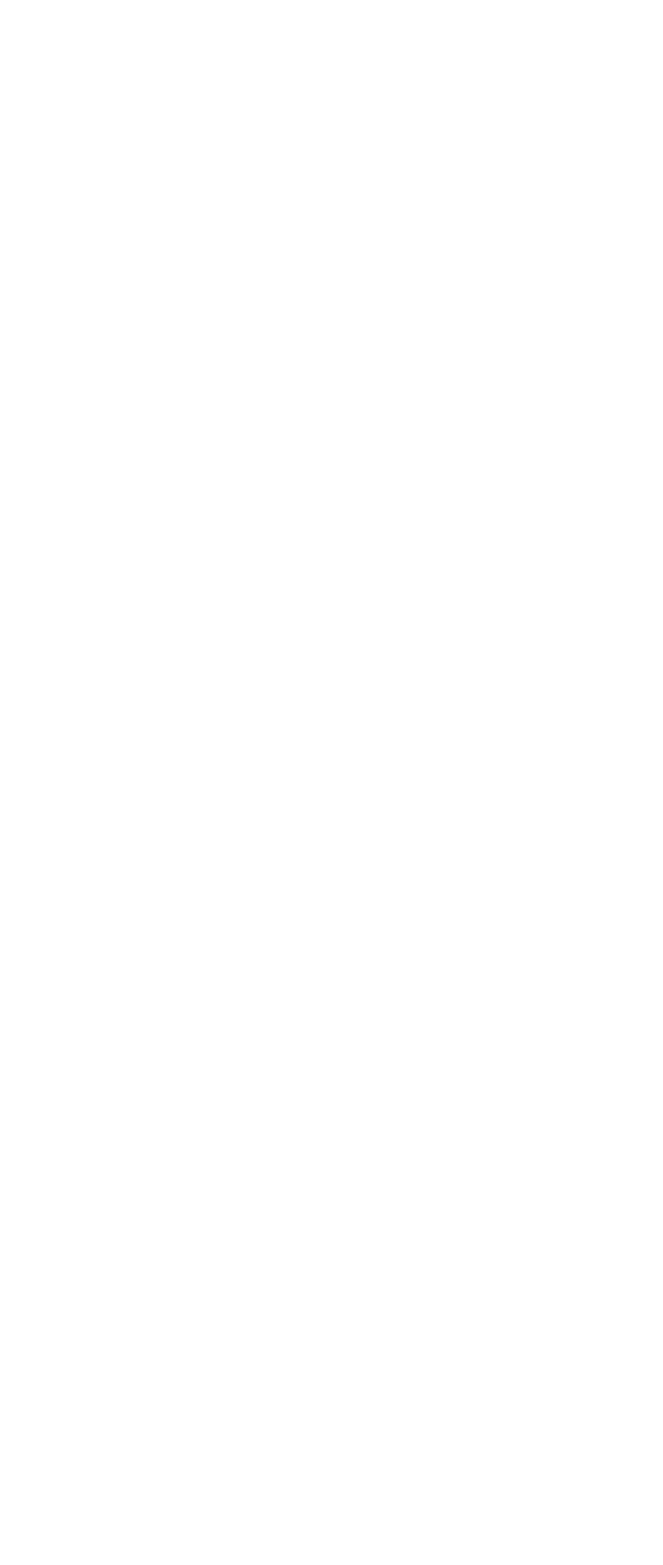
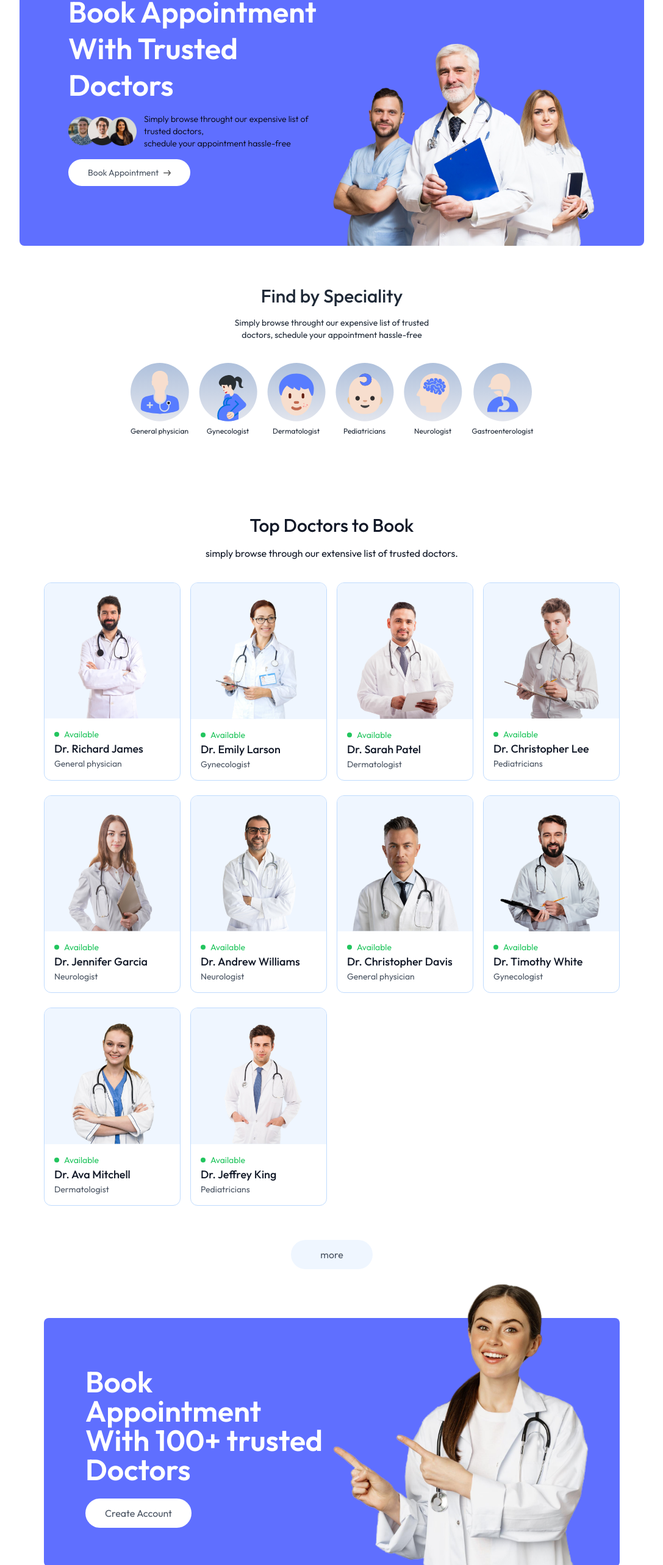
Before and after one commit to thmshreyas/Doctor-appointment-project, a React (Vite) app in the folder doctor-appointment/: page / in a window 1280 px wide. Shown: the part 229-2795 px from the top of the page at 61% size, without its empty margins (96-1183 px from the left). Before the commit the page ends 800 px from the top, so only its background shows below. Built offline with nearby package versions, Linux system fonts and the light colour scheme.

Commit message:
added all main page context

```diff
--- a/doctor-appointment/index.html
+++ b/doctor-appointment/index.html
@@ -1,5 +1,5 @@
 <!doctype html>
-<html lang="en">
+<html lang="en" class="scroll-smooth">
   <head>
     <meta charset="UTF-8" />
     <link rel="icon" type="image/svg+xml" href="/vite.svg" />
--- a/doctor-appointment/src/App.jsx
+++ b/doctor-appointment/src/App.jsx
@@ -8,6 +8,7 @@
 import MyAppointments from './pages/MyAppointments'
 import Appointment from './pages/Appointment'
 import Navbar from './components/Navbar'
+import Footer from './components/Footer'
  const App = () => {
   return (
     <div className='mx-4 sm:mx-[10%]'>
@@ -25,6 +26,7 @@
 
 
        </Routes>
+       <Footer />
        </div>
   )
 }
--- /dev/null
+++ b/doctor-appointment/src/components/Banner.jsx
@@ -0,0 +1,27 @@
+import React from 'react'
+import { assets } from '../assets/assets'
+import {useNavigate} from 'react-router-dom';
+
+const Banner = () => {
+    const navigate= useNavigate();
+  return (
+    <div className='flex bg-primary rounded-lg px-6 sm:px-10 md:px-14 lg:px-12 my-20 md:mx-10'>
+        {/*----left side----*/}
+        <div className='flex-1 py-8 sm:py-10 md:pu-16 lg:py-16 lg:pl-5'>
+            <div className='text-xl sm:text-2xl md:text-3xl lg:text-5xl text-white font-semibold '>
+                <p className='mt-4'>Book Appointment</p>
+                <p>With 100+ trusted Doctors</p>
+            </div>
+            <button onClick={()=>{navigate('/login');scrollTo(0,0) }} className='bg-white text-sm sm:text-base text-gray-600 px-8 py-3 rounded-full mt-6 hover:scale-105 transition-all'>Create Account</button>
+
+        </div>
+        {/*----right side----*/}
+        <div className='hidden md:block md:w-1/2 lg:w-[-370px] relative'>
+            <img className='w-full absolute bottom-0 right-0 max-w-md' src={assets.appointment_img} alt="" />
+
+        </div>
+    </div>
+  )
+}
+
+export default Banner
--- /dev/null
+++ b/doctor-appointment/src/components/Footer.jsx
@@ -0,0 +1,44 @@
+import React from 'react'
+import { assets } from '../assets/assets'
+
+const Footer = () => {
+  return (
+    <div className='md:mx-10'>
+        <div className='flex flex-col sm:grid grid-cols-[3fr_1fr_1fr] gap-14 my-10 mt-40 text-sm'>
+            {/*---left side---*/}
+            <div>
+                <img className='mb-5 w-40' src={assets.logo} alt="" />
+                <p className='w-full md:w-2/3 text-gray-600 leading-6'>Thank you for choosing our website , we are always ready to serve you.</p>
+
+            </div>
+            {/*---center---*/}
+            <div>
+                <p className='text-xl font-medium mb-5'>COMPANY</p>
+                <ul className='flex flex-col gap-2 text-gray-600'>
+                    <li>Home</li>
+                    <li>ABout Us</li>
+                    <li>Contact Us</li>
+                    <li>Privacy policy</li>
+                </ul>
+
+            </div>
+            {/*---right side---*/}
+            <div>
+                <p className='text-xl font-medium mb-5'>Get in Touch</p>
+                <ul className='flex flex-col gap-2 text-gray-600'>
+                    <li>+1-234-567-890</li>
+                    <li>prescidoctor@email.com</li>
+                </ul>
+
+            </div>
+        </div>
+        <div>
+            {/*copyrgight*/}
+            <hr />
+            <p className='py-5 text-sm text-center'> copyright 2025 ©PresciDoctor. All rights reserved.</p>
+        </div>
+    </div>
+  )
+}
+
+export default Footer
--- /dev/null
+++ b/doctor-appointment/src/components/Header.jsx
@@ -0,0 +1,37 @@
+import React from 'react'
+import { assets } from '../assets/assets'
+
+const Header = () => {
+  return (
+    <div className='flex flex-col md:flex-row flex-wrap bg-primary rounded-lg px-6 md:px-10 lg:px-20'>
+        {/*-------left side--------*/}
+        <div className='md:w-1/2 flex flex-col items-start justify-center gap-4 py-10 m-auto md:py-[10vw] md:mb-[-30px]'>
+            <p className='text-3xl md:text-4xl lg:text-5xl text-white font-semibold leading-tight md:leading-tight lg:leading-tight'>
+                Book Appointment <br/> With Trusted Doctors
+            </p>
+            <div className=' flex flex-col md:flex-row items-center gap-3 textwhite text-sm font-light'>
+                <img className='w-28 ' src={assets.group_profiles} alt="" />
+                <p>Simply browse throught our expensive list of trusted doctors,<br className='hidden sm:block '/>
+                    schedule your appointment hassle-free
+                </p>
+            </div>
+            <a className='flex items-center gap-2 bg-white px-8 py-3 rounded-full text-gray-600 text-sm m-auto md:m-0 hover:scale-105 transition-all duration-300' href="#speciality">
+                Book Appointment
+                <img className='w-3' src={assets.arrow_icon} alt="" />
+            </a>
+        </div>
+
+        {/*-------right side--------*/}
+        <div className='md:w-1/2 relative'>
+            <img className='w-full md:absolute bottom-0 h-auto rounded-lg' src={assets.header_img} alt="" />
+
+        </div>
+
+
+
+
+    </div>
+  )
+}
+
+export default Header
--- /dev/null
+++ b/doctor-appointment/src/components/SpecialityMenu.jsx
@@ -0,0 +1,26 @@
+import React from 'react'
+import { specialityData } from '../assets/assets'
+import { Link } from 'react-router-dom'
+const SpecialityMenu = () => {
+  return (
+    <div id='speciality' className='flex flex-col items-center gap-4 py-16 text-gray-800'>
+        <h1 className='text-3xl font-medium'>Find by Speciality</h1>
+        <p className='w-1/3 text-center text-sm'>
+            Simply browse throught our expensive list of trusted doctors,
+            schedule your appointment hassle-free
+        </p>
+        <div className='flex sm:justify-center gap-4 pt-5 w-full overflow-scroll'>
+            {specialityData.map((item,index) =>(
+                <Link onClick={()=>scrollTo(0,0)} className='flex flex-col items-center text-xs cursor-pointer flex-shrink-0 hover:translate-y-[-10px] transition-all duration-500' key={index} to={`/doctors/${item.speciality}`}>
+                    <img className='w-16 sm:w-24 mb-2' src={item.image} alt="" />
+                    <p>{item.speciality}</p>
+                </Link>
+            ))}
+
+        </div>
+
+    </div>
+  )
+}
+
+export default SpecialityMenu
--- /dev/null
+++ b/doctor-appointment/src/components/TopDoctors.jsx
@@ -0,0 +1,39 @@
+import React from 'react'
+import { AppContext } from '../context/AppContext';
+import { useContext } from 'react';
+
+import { useNavigate } from 'react-router-dom'
+
+const TopDoctors = () => {
+
+const navigate=useNavigate();
+const {doctors} = useContext(AppContext);
+  return (
+    <div className='flex flex-col items-center gap-4 my-16 text-gray-900 md:mx-10'>
+        <h1 className='text-3xl font-medium'>
+            Top Doctors to Book
+        </h1>
+        <p className='w-'>simply browse through our extensive list of trusted doctors.</p>
+        <div className='w-full grid grid-cols-auto gap-4 pt-5 gap-y-6 px-3 sm:px-0'>
+            {doctors.slice(0,10).map((item,index)=>(
+                <div onClick={()=>navigate(`/appointment/${item._id}`)} key={index} className='border border-blue-200 rounded-xl overflow-hidden cursor-pointer hover:translate-y-[-10px] transition-all duration-500'>
+                    <img className='bg-blue-50' src={item.image} alt="" />
+                    <div className='p-4'>
+                        <div className='flex items-center gap-2 text-sm text-center text-green-500'>
+                            <p className='w-2 h-2 bg-green-500 rounded-full'></p>
+                        <p>Available</p>
+                        </div>
+                        <p className='text-gray-900 text-lg font-medium'>{item.name}</p>
+                        <p className=' text-gray-600 text-sm'>{item.speciality}</p>
+
+                    </div>
+                </div>
+
+            ))}
+        </div>
+        <button onClick={()=>{navigate('/doctors'); scrollTo(0,0)}} className='bg-blue-50 text-gray-600 px-12 py-3 rounded-full mt-10'>more</button>
+    </div>
+  )
+}
+
+export default TopDoctors
--- /dev/null
+++ b/doctor-appointment/src/context/AppContext.jsx
@@ -0,0 +1,18 @@
+import { createContext } from "react";
+import { doctors } from "../assets/assets";
+
+export const AppContext = createContext();
+
+const AppContextProvider=(props)=>{
+
+    const value={
+        doctors
+
+    }
+    return(
+        <AppContext.Provider value={value}>
+            {props.children}
+        </AppContext.Provider>
+    )
+}
+export default AppContextProvider;
--- a/doctor-appointment/src/index.css
+++ b/doctor-appointment/src/index.css
@@ -1,8 +1,15 @@
+@import url('https://fonts.googleapis.com/css2?family=Outfit:wght@100..900&display=swap');
 @tailwind base;
 @tailwind components;
 @tailwind utilities;
 
+*{
+    font-family: Outfit;
+}
 .active hr{
     @apply block;
 }
 /* this above css activates the style for the element which is active */
+::-webkit-scrollbar{
+    @apply hidden;
+}
--- a/doctor-appointment/src/main.jsx
+++ b/doctor-appointment/src/main.jsx
@@ -3,9 +3,12 @@
 import './index.css'
 import App from './App.jsx'
 import { BrowserRouter } from 'react-router-dom'
-
+import AppContextProvider from './context/AppContext.jsx'
 createRoot(document.getElementById('root')).render(
   <BrowserRouter>
-    <App />
+  <AppContextProvider>
+<App />
+  </AppContextProvider>
+
   </BrowserRouter>,
 )
--- a/doctor-appointment/src/pages/Home.jsx
+++ b/doctor-appointment/src/pages/Home.jsx
@@ -1,9 +1,16 @@
 import React from 'react'
+import Header from '../components/Header'
+import SpecialityMenu from '../components/SpecialityMenu'
+import TopDoctors from '../components/TopDoctors'
+import Banner from '../components/Banner'
 
  const Home = () => {
   return (
-    <div className='text-green-500'>
-
+    <div >
+      <Header/>
+      <SpecialityMenu />
+      <TopDoctors />
+      <Banner />
     </div>
   )
 }
--- a/doctor-appointment/tailwind.config.js
+++ b/doctor-appointment/tailwind.config.js
@@ -8,7 +8,10 @@
     extend: {
       colors:{
         'primary':'#5f6FFF'
-      }
+      },
+      gridTemplateColumns: {
+        'auto': 'repeat(auto-fill, minmax(200px, 1fr))',
+      },
     },
   },
   plugins: [],
```
